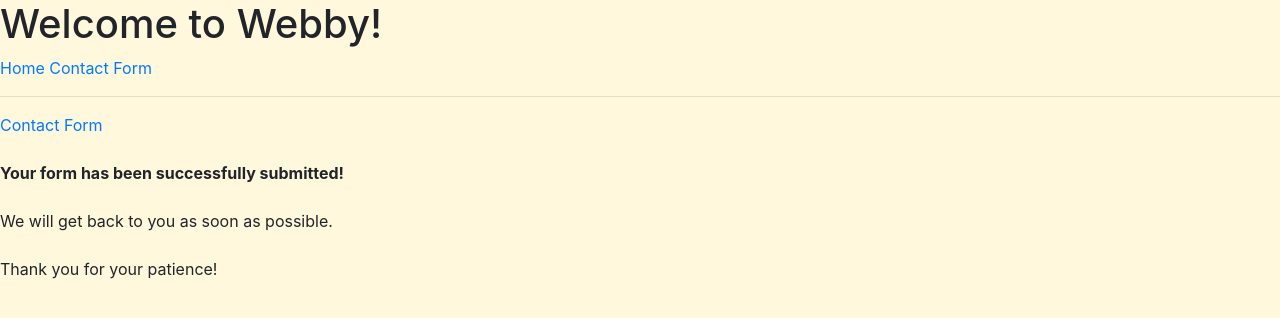
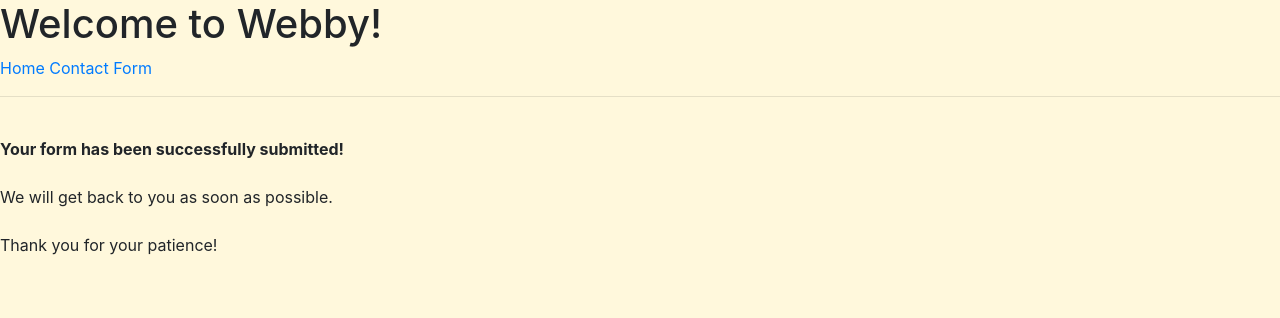
Before and after one commit to biljana-zobenica/callback-web-form, a Django app: page /confirmation/ in a window 1280 px wide. Shown: the top 318 px of the page. Run offline with Django 3.2, Linux system fonts and the light colour scheme; some libraries are stand-ins or nearby versions.

Commit message:
Fix the redundant contact form link

```diff
--- a/templates/confirmation.html
+++ b/templates/confirmation.html
@@ -6,8 +6,7 @@
 
     {% block content %}
 
-    <a href="/">Contact Form</a>
-    <br><br>
+    <br>
     <p><b>Your form has been successfully submitted!</b> <br><br>
        We will get back to you as soon as possible.<br><br>
        Thank you for your patience!
--- a/templates/home.html
+++ b/templates/home.html
@@ -24,7 +24,8 @@
 
     {% block content %}
 
-    <a href="/">Contact Form</a>
+    <p>Hello and welcome to our Webby website.</p>
+    <p>Fill in the contact form if you have any problems using our product.</p>
 
     {% endblock content %}
 
```
